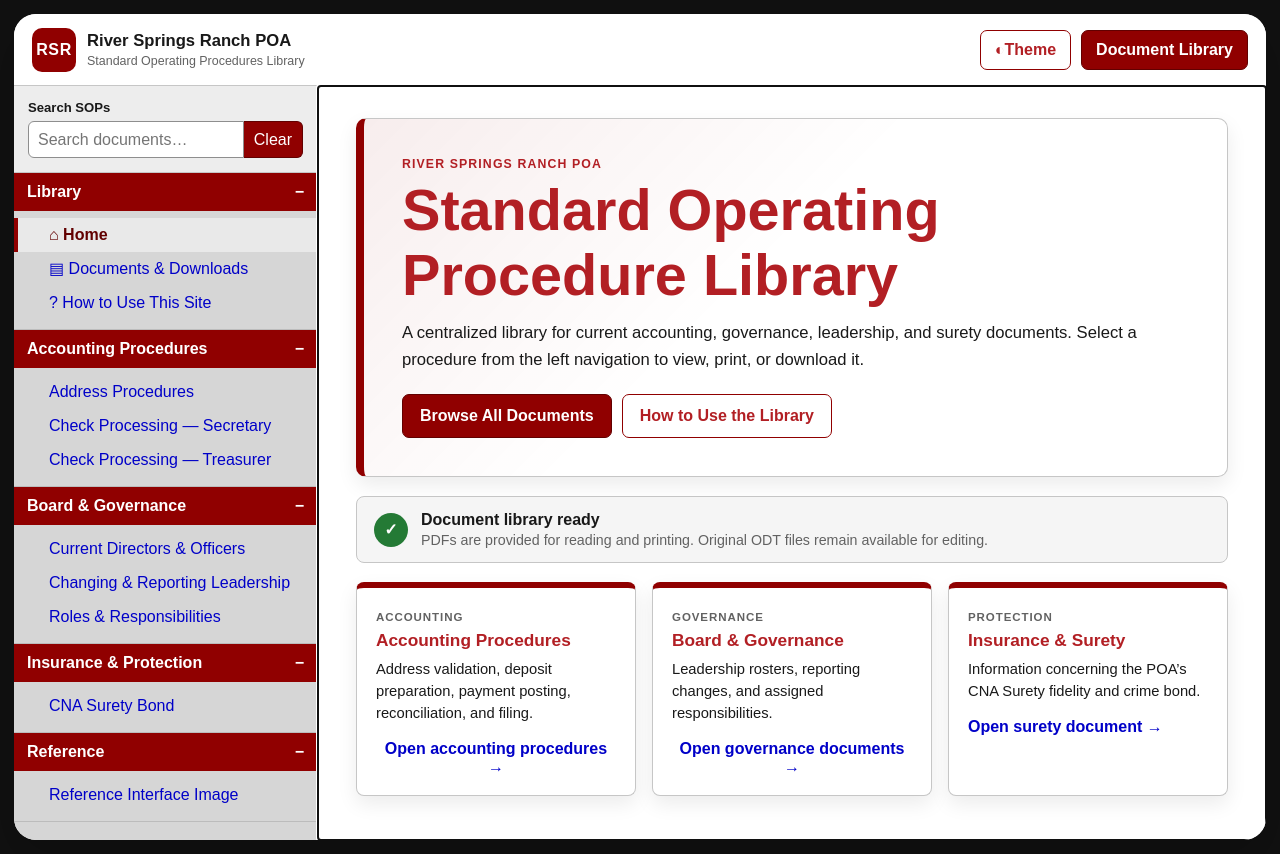
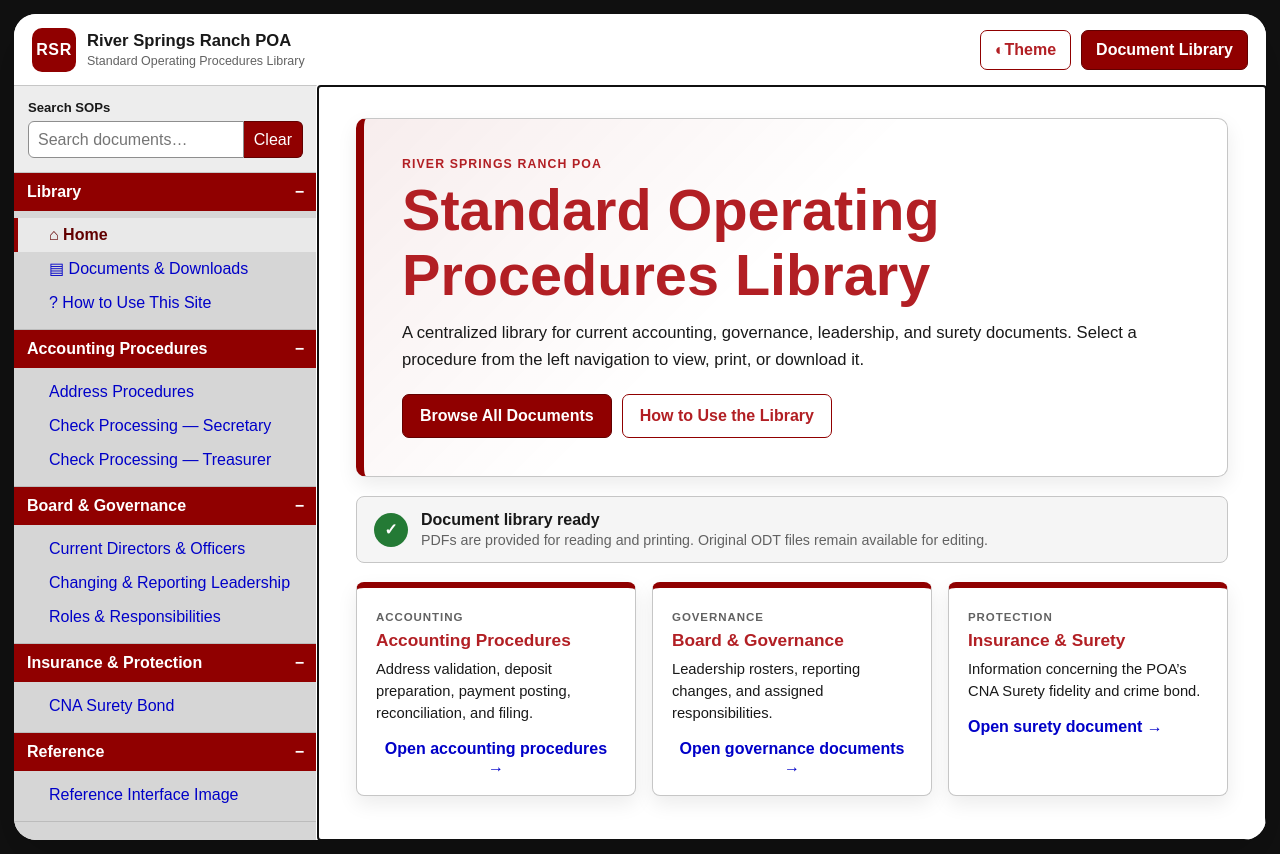
Before and after one commit to RSRRepo/RiverSpringsRanchPOA, a plain HTML site: page index.html in a window 1280 px wide. Drawn offline with Linux system fonts and the light colour scheme.

Commit message:
Correct title from 'Standard Operating Procedure' to 'Standard Operating Procedures'

```diff
--- a/index.html
+++ b/index.html
@@ -93,7 +93,7 @@
         <section class="view active" data-view-panel="home">
           <div class="hero">
             <p class="eyebrow">River Springs Ranch POA</p>
-            <h1>Standard Operating Procedure Library</h1>
+            <h1>Standard Operating Procedures Library</h1>
             <p class="hero-copy">A centralized library for current accounting, governance, leadership, and surety documents. Select a procedure from the left navigation to view, print, or download it.</p>
             <div class="hero-actions">
               <button class="primary-button large" type="button" data-view="library">Browse All Documents</button>
```
